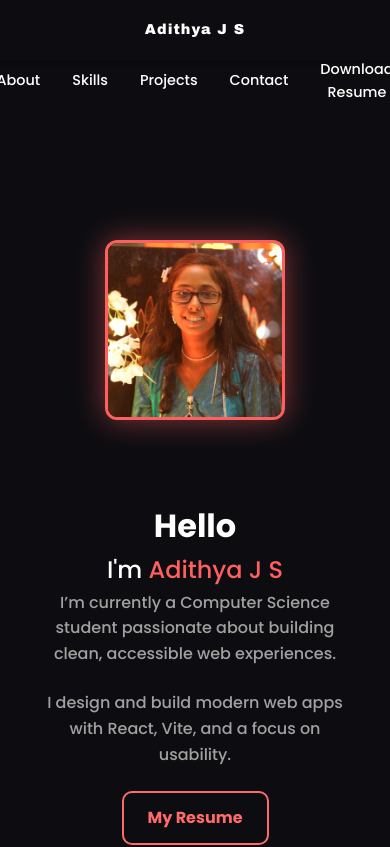
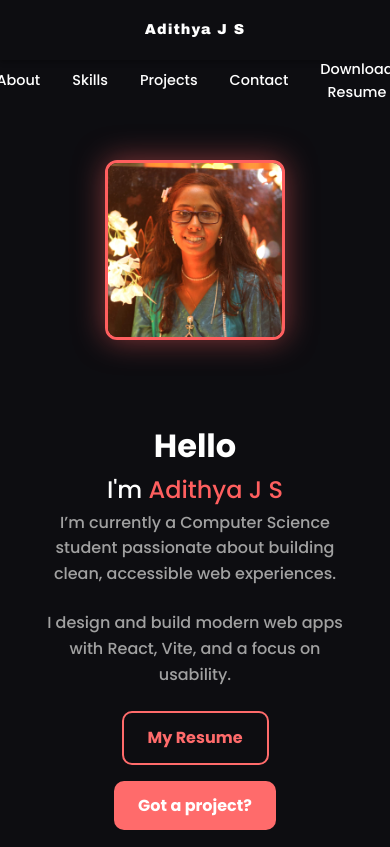
Before and after one commit to adithyajs22/portfolio, a React (Vite) app: page / in a window 390 px wide. Shown: the top 847 px of the page. Built offline with nearby package versions, Linux system fonts and the light colour scheme.

Commit message:
final commit

```diff
--- a/src/components/HomeSection/HomeSection.css
+++ b/src/components/HomeSection/HomeSection.css
@@ -139,7 +139,7 @@
   .hero {
     flex-direction: column;
     padding: 2rem 1rem;
-    padding-top: 10rem;
+    padding-top: 8rem;
     text-align: center;
     width: 100%;
     overflow-x: hidden;
@@ -147,7 +147,6 @@
 
  .profile-wrapper {
     border-radius: 0;
-   padding-top:5rem;
     background: none;
   }
 
```
